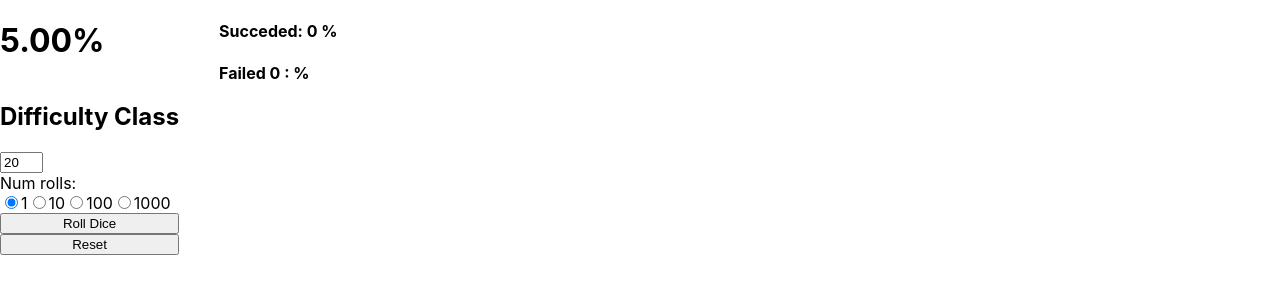
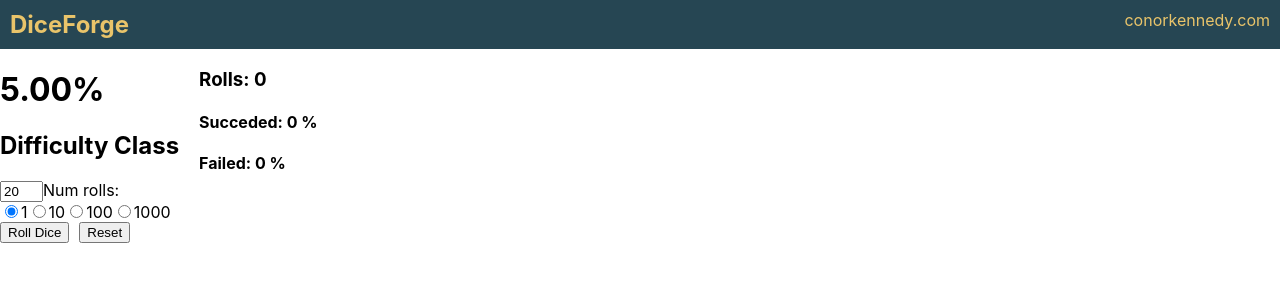
Before and after one commit to conorkenn/diceforge, a React (Create React App) app in the folder frontend/: page / in a window 1280 px wide. Shown: the top 300 px of the page. Built offline with nearby package versions, Linux system fonts and the light colour scheme.

Commit message:
navbar styling and prettier

```diff
--- a/frontend/src/App.tsx
+++ b/frontend/src/App.tsx
@@ -1,10 +1,15 @@
 import React from 'react';
 import './App.css';
 import DiceRoller from './components/DiceRollerComponent';
+import NavbarComponent from './components/NavbarComponent';
 
 function App() {
   return (
-    <DiceRoller />
+    <div>
+      <NavbarComponent />
+      <DiceRoller />
+    </div>
+
   );
 }
 
--- a/frontend/src/components/DiceRollerComponent.tsx
+++ b/frontend/src/components/DiceRollerComponent.tsx
@@ -1,55 +1,54 @@
-import React, {useState} from "react";
+import React, { useState } from "react";
 import { rollDice } from "../api/diceApi";
 import RollHistoryComponent from "./RollHistoryComponent";
 import { RollHistory } from "../types";
 
 const DiceRoller: React.FC = () => {
-    const [difficulty, setDifficulty] = useState(20)
-    const [error, setError] = useState<string | null>(null)
+  const [difficulty, setDifficulty] = useState(20);
+  const [error, setError] = useState<string | null>(null);
   const [history, setHistory] = useState<RollHistory[]>([]);
-    const [numRolls, setNumRolls] = useState<number>(1)
-
+  const [numRolls, setNumRolls] = useState<number>(1);
 
   const handleRoll = async () => {
-        try{
-            const rollPromises = Array.from({length: numRolls}, async () => {
-                const rollResult = await rollDice({difficulty})
-                return rollResult
-            })
-            const results = await Promise.all(rollPromises)
+    try {
+      const rollPromises = Array.from({ length: numRolls }, async () => {
+        const rollResult = await rollDice({ difficulty });
+        return rollResult;
+      });
+      const results = await Promise.all(rollPromises);
       setHistory((prevHistory) => [...prevHistory, ...results]);
-        }  catch (err){
-            setError("failed to roll")
+    } catch (err) {
+      setError("failed to roll");
     }
   };
 
   const handleReset = () => {
-        setHistory([])
-    }
+    setHistory([]);
+  };
 
   const calculateChance = (difficulty: number) => {
     if (difficulty > 20) return 5;
     const chance = ((21 - difficulty) / 20) * 100;
     return chance.toFixed(2);
-    }
+  };
 
-
-    return(
-       <div style={{ display: 'flex', justifyContent: 'space-between' }}>
-        <div style={{ display: 'flex', flexDirection: 'column', marginRight: '20px' }}>
+  return (
+    <div style={{ display: "flex", justifyContent: "space-between" }}>
+      <div>
         <h1>{calculateChance(difficulty)}%</h1>
         <h2>Difficulty Class</h2>
         <label>
-                    <input type="number"
+          <input
+            type="number"
             value={difficulty}
             onChange={(e) => setDifficulty(Number(e.target.value))}
             min="2"
-                    style={{ width: '35px' }} // Resize the input
+            style={{ width: "35px" }} // Resize the input
           />
         </label>
         <label>
           Num rolls:
-                <div style={{ display: 'flex', flexDirection: 'row' }}>
+          <div style={{ display: "flex", flexDirection: "row" }}>
             <label>
               <input
                 type="radio"
@@ -88,17 +87,16 @@ const DiceRoller: React.FC = () => {
             </label>
           </div>
         </label>
+        <div style={{ display: "flex", gap: "10px" }}>
           <button onClick={handleRoll}>Roll Dice</button>
           <button onClick={handleReset}>Reset</button>
         </div>
-        <div style={{ flex: 1, marginLeft: '20px' }}>
-            <RollHistoryComponent history ={history}/>
       </div>
-
+      <div style={{ flex: 1, marginLeft: "20px" }}>
+        <RollHistoryComponent history={history} />
       </div>
-
-
+    </div>
   );
-}
+};
 
 export default DiceRoller;
--- /dev/null
+++ b/frontend/src/components/NavbarComponent.tsx
@@ -0,0 +1,29 @@
+import React from "react";
+
+const NavbarComponent: React.FC = () => {
+  return (
+    <nav
+      style={{
+        padding: "10px",
+        backgroundColor: "#264653",
+        color: "#E9C46A",
+        display: "flex",
+        justifyContent: "space-between",
+      }}
+    >
+      <h1 style={{ margin: 0 }}>DiceForge</h1>
+      <div>
+        <a
+          href="https://conorkennedy.com/"
+          target="_blank"
+          rel="noopener noreferrer"
+          style={{ color: "#E9C46A", textDecoration: "none" }}
+        >
+          conorkennedy.com
+        </a>
+      </div>
+    </nav>
+  );
+};
+
+export default NavbarComponent;
--- a/frontend/src/components/RollHistoryComponent.tsx
+++ b/frontend/src/components/RollHistoryComponent.tsx
@@ -1,4 +1,4 @@
-import React from "react"
+import React from "react";
 import { RollHistory } from "../types";
 
 interface RollHistoryProps {
@@ -6,27 +6,37 @@ interface RollHistoryProps {
 }
 
 const calculatePercentages = (history: RollHistory[]) => {
-    const totalRolls = history.length
+  const totalRolls = history.length;
 
-    const successes = history.filter(roll => roll.succeeded).length
-    const failures = totalRolls - successes
+  const successes = history.filter((roll) => roll.succeeded).length;
+  const failures = totalRolls - successes;
 
-    const successPercentage = (successes / totalRolls) * 100
-    const failurePercentage = (failures / totalRolls) * 100
+  const successPercentage = (successes / totalRolls) * 100;
+  const failurePercentage = (failures / totalRolls) * 100;
 
-    return {successes, failures, successPercentage, failurePercentage}
-}
+  return { successes, failures, successPercentage, failurePercentage };
+};
 
-const RollHistoryComponent: React.FC<RollHistoryProps> = ({history}) =>{
-    const { successes, failures, successPercentage, failurePercentage } = calculatePercentages(history);
+const RollHistoryComponent: React.FC<RollHistoryProps> = ({ history }) => {
+  const { successes, failures, successPercentage, failurePercentage } =
+    calculatePercentages(history);
   return (
     <div>
-            <h4>Succeded: {successes} {isNaN(successPercentage) ? null : successPercentage.toFixed(2)}%</h4>
-            <h4>Failed {failures} : {isNaN(failurePercentage) ? null : failurePercentage.toFixed(2)}%</h4>
+      <h3>Rolls: {history.length}</h3>
+      <h4>
+        Succeded: {successes}{" "}
+        {isNaN(successPercentage) ? null : successPercentage.toFixed(2)}%
+      </h4>
+      <h4>
+        Failed: {failures} {" "}
+        {isNaN(failurePercentage) ? null : failurePercentage.toFixed(2)}%
+      </h4>
       {history.length > 0 ? (
         <ul>
           {history.map((roll) => (
-                        <li>{roll.result} : {roll.succeeded.toString()}</li>
+            <li>
+              {roll.result} : {roll.succeeded.toString()}
+            </li>
           ))}
         </ul>
       ) : (
@@ -36,4 +46,4 @@ const RollHistoryComponent: React.FC<RollHistoryProps> = ({history}) =>{
   );
 };
 
-export default RollHistoryComponent
+export default RollHistoryComponent;
```
Lines whose indentation alone changed are shown as unchanged.
